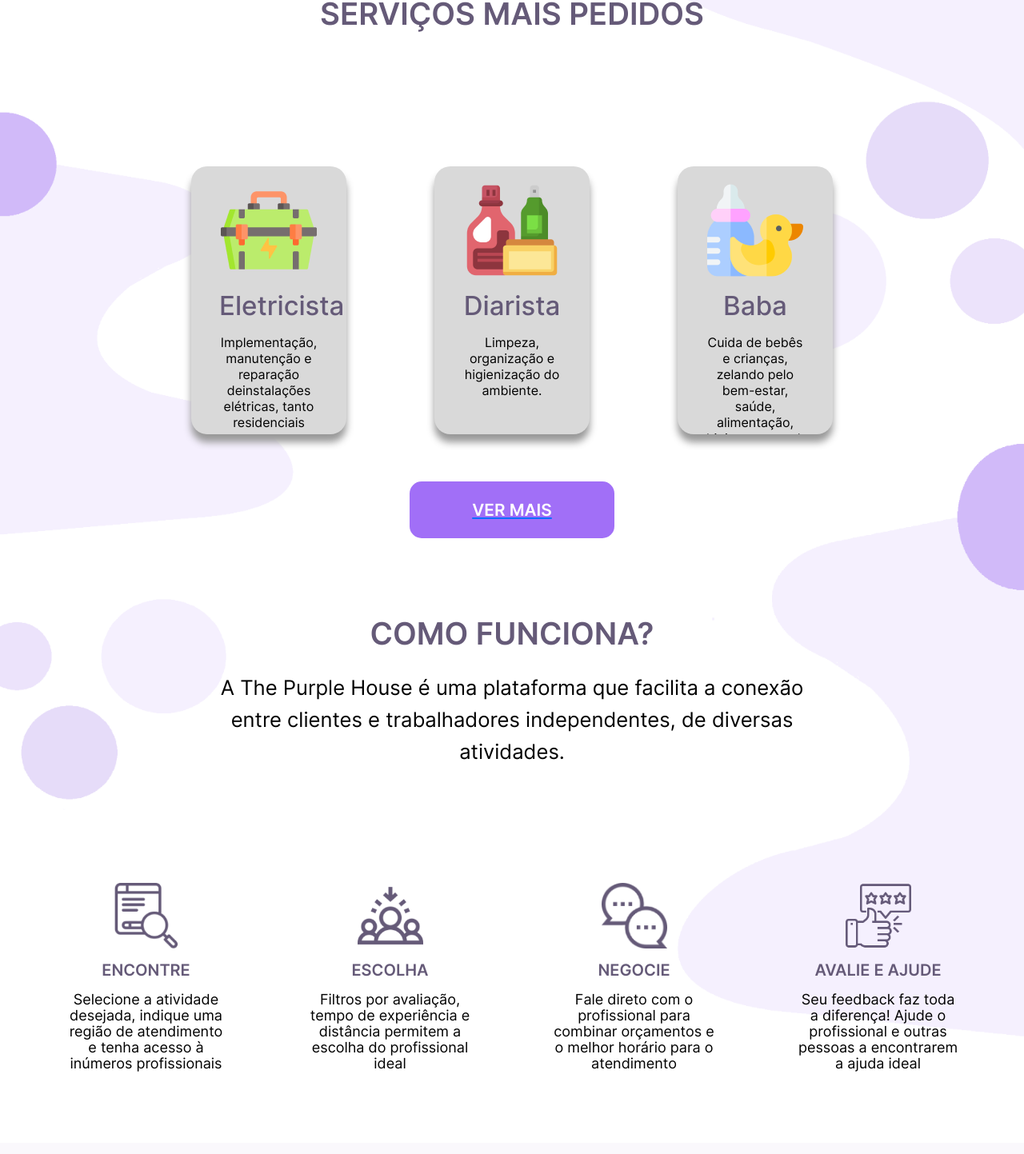
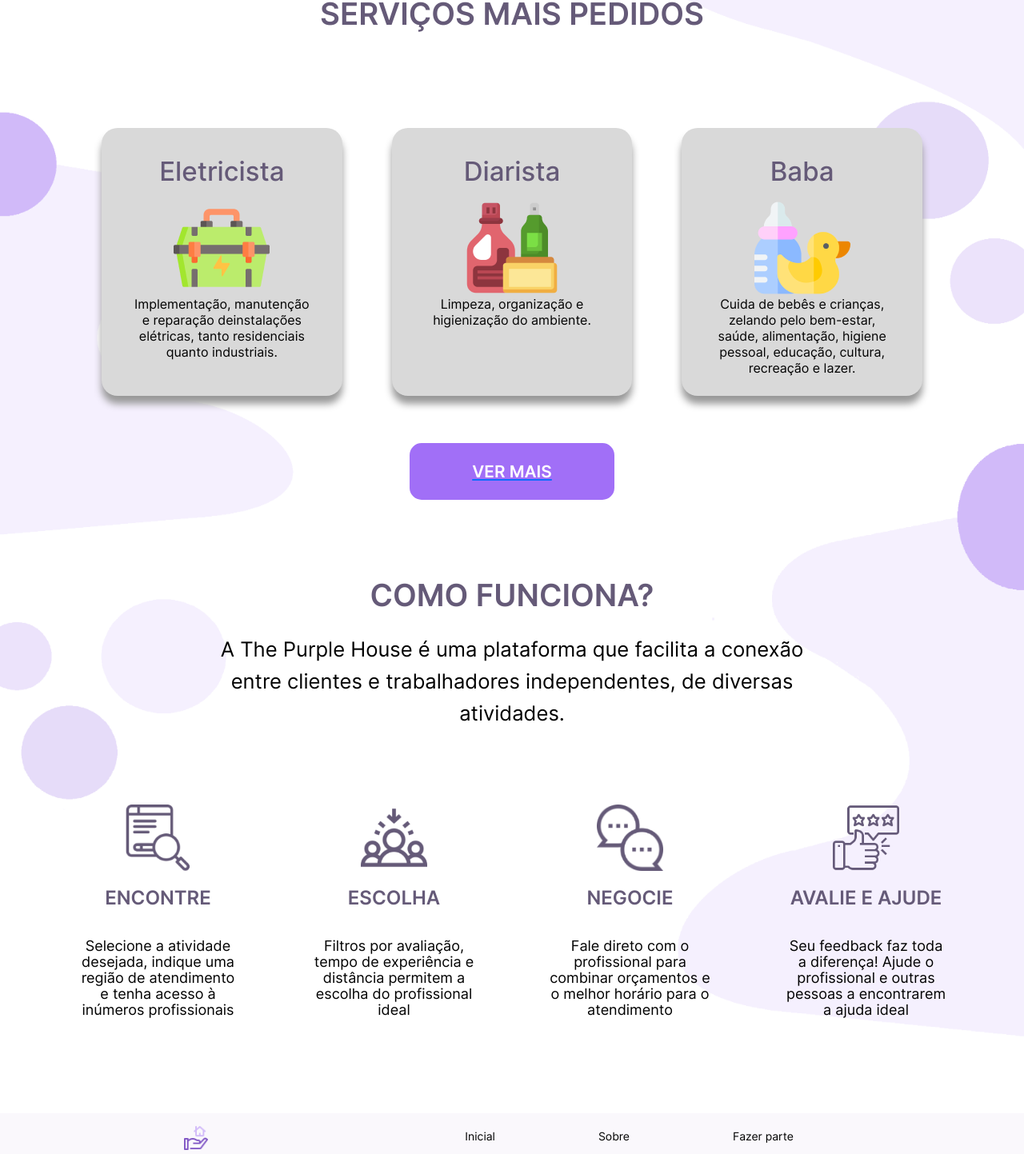
Before and after one commit to yasminwtr/ThePurpleHouse, a React (Create React App) app: page / in a window 1280 px wide. Shown: the part 809-2252 px from the top of the page at 80% size. Built offline with nearby package versions, Linux system fonts and the light colour scheme.

Commit message:
animação home

```diff
--- /dev/null
+++ b/src/components/Pages/Home/animation.js
@@ -0,0 +1,9 @@
+export const servicesAnimations = {
+    hidden: { y: -200, opacity: 0 },
+    show: { y: 0, opacity: 1 },
+};
+
+export const milestonesAnimations = {
+    hidden: { scale: 0, opacity: 0 },
+    show: { scale: 1, opacity: 1 },
+};
--- a/src/components/Pages/Home/index.jsx
+++ b/src/components/Pages/Home/index.js
@@ -12,13 +12,15 @@ import avaliacao from '../../assets/img/avaliacao.png'
 import { Link } from "react-router-dom";
 
 import { motion } from "framer-motion";
-import { servicesAnimations } from "../../animation";
+import { servicesAnimations } from "./animation";
+import { milestonesAnimations } from "./animation";
 import { useScroll } from "./useScroll";
 
 import './styles.css'
 
 function Home ()  {
   const [element, controls] = useScroll();
+  const [element2, controls2] = useScroll();
 
   const data = [
     {
@@ -37,6 +39,29 @@ function Home ()  {
       image: baba,
     },
   ];
+
+  const milestone = [
+    {
+      image2: encontre,
+      data: "Selecione a atividade desejada, indique uma região de atendimento e tenha acesso à inúmeros profissionais",
+      amount: "ENCONTRE",
+    },
+    {
+      image2: escolha,
+      data: "Filtros por avaliação, tempo de experiência e distância permitem a escolha do profissional ideal",
+      amount: "ESCOLHA",
+    },
+    {
+      image2: negocie,
+      data: "Fale direto com o profissional para combinar orçamentos e o melhor horário para o atendimento",
+      amount: "NEGOCIE",
+    },
+    {
+      image2: avaliacao,
+      data: "Seu feedback faz toda a diferença! Ajude o profissional e outras pessoas a encontrarem a ajuda ideal",
+      amount: "AVALIE E AJUDE ",
+    },
+]
 
   return (
     <body className="bodyHome">
@@ -70,15 +95,16 @@ function Home ()  {
               transition={{
                 delay: 0.03,
                 type: "spring",
-                duration: 0.7,
+                duration: 0.5,
               }}
               >
+                <div className="services__service__title">
+                    <h2 className="h5HomeCard">{type}</h2>
+                  </div>
                   <div className="services__service__image">
                     <img src={image} alt="Service"  />
                   </div>
-                  <div className="services__service__title">
-                    <h2 className="h5HomeCard">{type}</h2>
-                  </div>
+
                   <div className="pra">
                   <p >{text}</p>
                   </div>
@@ -97,7 +123,7 @@ function Home ()  {
            animate={controls}
            transition={{
              delay: 0.3,
-             type: "tween",
+             type: "spring",
              duration: 0.5,
            }}
           >
@@ -114,60 +140,35 @@ function Home ()  {
         </div>
       </section>
 
-      <section className="serviceHome2">
+      <section ref={element2}  className="serviceHome2">
+      <div className="milestones">
+      {
+        milestone.map(({ image2, data, amount }) => {
+          return (
+            <motion.div className="milestone"
+            variants={milestonesAnimations}
+            animate={controls2}
+            transition={{
+              delay: 0.03,
+              type: "spring",
+              duration: 0.8,
+            }}
+            >
+              <img src={image2} alt="Milestone"  className="imgEletricista2" />
+              <p className="h5HomeCard2">{amount}</p>
+              <div className="pra2">
+                <p>{data}</p>
+              </div>
 
-        <div className="servicoscards2">
-          <div className="boxHome2">
-            <div className="cardS2">
-              <img src={encontre} alt='encontre-icon' className="imgEletricista3" />
-              <h5 className="h5HomeCard2">ENCONTRE</h5>
-              <div className="pra2">
-                <p>Selecione a atividade desejada, indique uma região de atendimento e tenha acesso à inúmeros profissionais</p>
-              </div>
-            </div>
+            </motion.div>
+          );
+        })
+      }
+    </div>
 
-          </div>
-        </div>
+      </section>
 
-        <div className="servicoscards2">
-          <div className="boxHome2">
-            <div className="cardS2">
-              <img src={escolha} alt='escolha-icon' className="imgEletricista2" />
-              <h5 className="h5HomeCard2">ESCOLHA</h5>
-              <div className="pra2">
-                <p>Filtros por avaliação, tempo de experiência e distância permitem a escolha do profissional ideal</p>
-              </div>
-            </div>
 
-          </div>
-        </div>
-
-        <div className="servicoscards2">
-          <div className="boxHome2">
-            <div className="cardS2">
-              <img src={negocie} alt='negocie-icon' className="imgEletricista2" />
-              <h5 className="h5HomeCard2">NEGOCIE</h5>
-              <div className="pra2">
-                <p>Fale direto com o profissional para combinar orçamentos e o melhor horário para o atendimento</p>
-              </div>
-            </div>
-
-          </div>
-        </div>
-
-        <div className="servicoscards2">
-          <div className="boxHome2">
-            <div className="cardS2">
-              <img src={avaliacao} alt='avaliacao-icon' className="imgEletricista2" />
-              <h5 className="h5HomeCard2">AVALIE E AJUDE</h5>
-              <div className="pra2">
-                <p>Seu feedback faz toda a diferença! Ajude o profissional e outras pessoas a encontrarem a ajuda ideal</p>
-              </div>
-            </div>
-
-          </div>
-        </div>
-      </section>
     </body>
   )
 }
--- a/src/components/Pages/Home/styles.css
+++ b/src/components/Pages/Home/styles.css
@@ -198,8 +198,8 @@ a{
 
 /* Cards */
 .serviceHome2{
-  padding: 30px 30px;
-  margin: 5% 0 0 0;
+  padding: 30px 50px;
+  height: 60vh;
   display: flex;
   width: 100%;
   justify-content: space-evenly;
@@ -238,9 +238,9 @@ a{
 }
 .h5HomeCard2{
   color: #655A78;
-  font-size: 20px;
+  font-size: 1.5rem;
   font-family: 'Inter-SemiBold';
-  margin-bottom: 15px;
+
 }
 .pra2 p{
   color: black;
@@ -248,6 +248,7 @@ a{
   font-family: 'Inter-Regular';
   line-height: 20px;
   margin-bottom: 25px;
+  text-align: center;
 }
 .p{
   color: black;
@@ -279,9 +280,7 @@ a{
     width: 70%;
     /* margin-left: 36px; */
 }
-  .Title-home{
-    padding:10px 7% ;
-  }
+
   .Title-home p{
     color: #000;
     font-size: 1.3rem;
@@ -296,8 +295,7 @@ a{
     display: block;
     }
     .servicoscards{
-      width: 40%;
-      height: 350px;
+      width: 70%;
       padding: 20px 35px;
       background: #D9D9D9;
       box-shadow: 0 10px 10px 0 #999999;
@@ -327,8 +325,8 @@ a{
     color: black;
     font-size: 1.5rem;
     font-family: 'Inter-Regular';
-    line-height: 30px;
-    margin-bottom: 25px;
+    line-height: 25px;
+
 }
 .h5HomeCard2 {
   color: #655A78;
@@ -354,7 +352,7 @@ a{
     display: flex;
     align-items: center;
     justify-content: space-between;
-    padding: 0px 3%;
+    gap: 1rem;
 }
 
 }
@@ -364,7 +362,45 @@ a{
   grid-template-columns: repeat(3, 1fr);
   align-items: center;
   height: 100%;
-  margin: 0 14rem;
-  margin-top: 10rem;
-  gap: 5rem;
+  margin: 1rem 7rem;
+  margin-top: 7rem;
+  gap: 2rem;
 }
+.milestones{
+  display: grid;
+  grid-template-columns: repeat(4, 1fr);
+  color: #000;
+  align-items: center;
+  height: 100%;
+}
+
+.milestone {
+  z-index: 20;
+  display: flex;
+  flex-direction: column;
+  align-items: center;
+  justify-content: center;
+  gap: 1rem;
+  padding: 15%;
+}
+
+@media screen and (min-width: 280px) and (max-width: 1080px) {
+  .serviceHome2{
+    padding: 5rem 2rem;
+    min-height: 100ch;
+    height: 100%;
+  }
+  .milestones {
+    grid-template-columns: repeat(2, 1fr);
+    gap: 0rem;
+  }
+}
+
+@media screen and (min-width: 280px) and (max-width: 1080px) {
+  .services {
+    margin: 1rem 0;
+    grid-template-columns: 1fr;
+    gap: 0rem;
+    padding: 0 2rem;
+  }
+}
--- a/src/components/animation.js
+++ /dev/null
@@ -1,64 +0,0 @@
-export const homeAnimation = {
-    hidden: { x: -400, opacity: 0 },
-    show: { x: 0, opacity: 1 },
-};
-
-export const homeInfoAnimation = {
-    hidden: { x: 100, opacity: 0 },
-    show: { x: 0, opacity: 1 },
-};
-
-export const navAnimation = {
-    hidden: { y: -20, opacity: 0 },
-    show: { y: 1, opacity: 1 },
-}
-
-export const servicesAnimations = {
-    hidden: { y: 200, opacity: 0 },
-    show: { y: 0, opacity: 1 },
-};
-
-export const portfolioAnimations = {
-    hidden: { scale: 0, opacity: 0 },
-    show: { scale: 1, opacity: 1 },
-};
-
-export const milestonesAnimations = {
-    hidden: { scale: 0, opacity: 0 },
-    show: { scale: 1, opacity: 1 },
-};
-
-export const blogsAnimation = {
-    hidden: { y: 200, opacity: 0 },
-    show: { y: 0, opacity: 1 },
-};
-
-export const videoAnimations = {
-    hidden: { scale: 0, opacity: 0 },
-    show: { scale: 1, opacity: 1 },
-};
-
-export const pricingAnimation = {
-    hidden: { y: 200, opacity: 0 },
-    show: { y: 0, opacity: 1 },
-};
-
-export const testimonialsAnimations = {
-    hidden: { scale: 0, opacity: 0 },
-    show: { scale: 1, opacity: 1 },
-};
-
-export const skillsBarAnimation = {
-    hidden: { y: 0, opacity: 0 },
-    show: { y: 1, opacity: 1 },
-};
-
-export const contactAnimation = {
-    hidden: { y: 200, opacity: 0 },
-    show: { y: 0, opacity: 1 },
-};
-
-export const footerTextAnimation = {
-    hidden: { x: -200, opacity: 0 },
-    show: { x: 1, opacity: 1 },
-};
```
Also changed, not shown: 1 other file (tests, documents, lock files or other folders).
